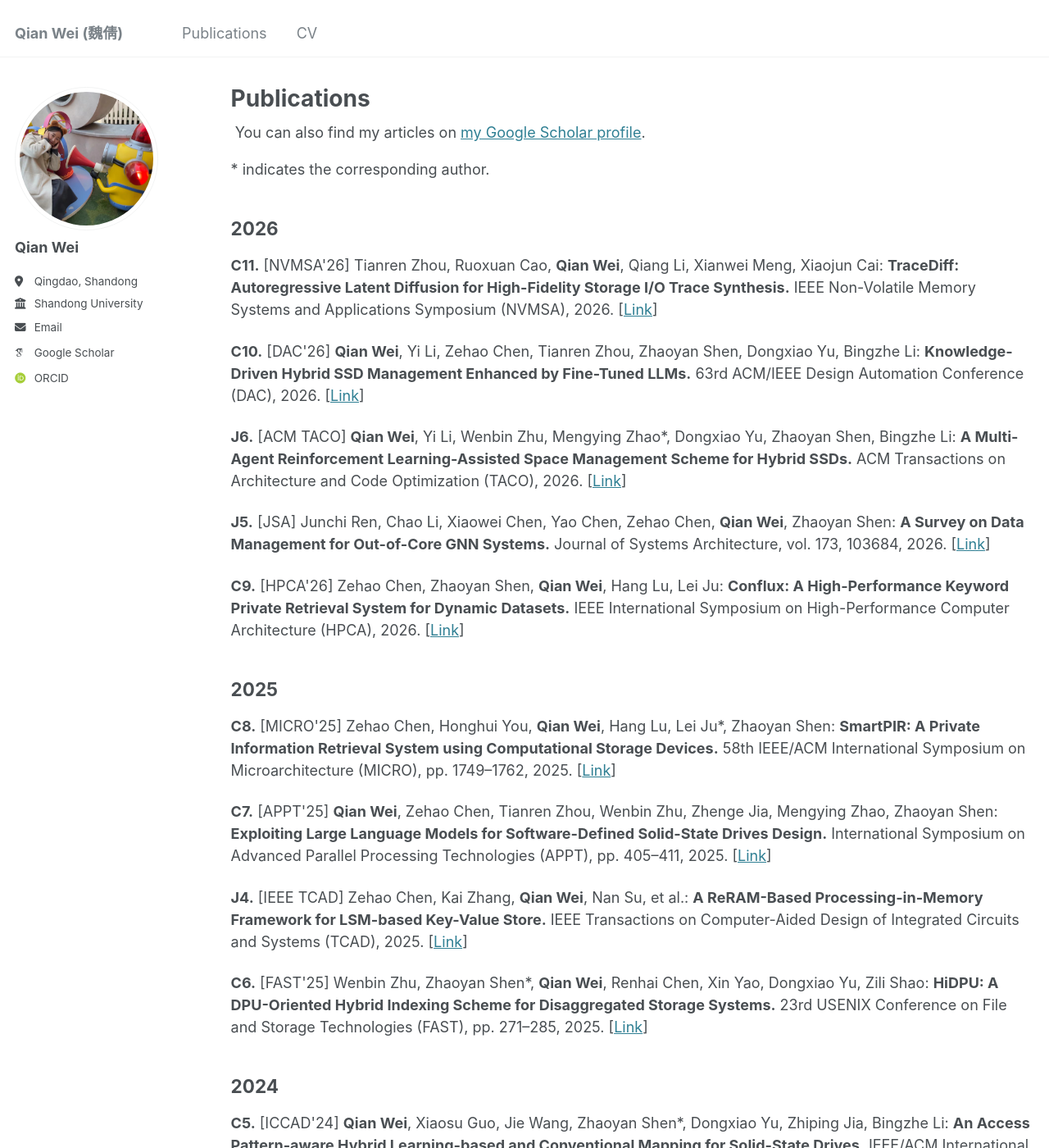
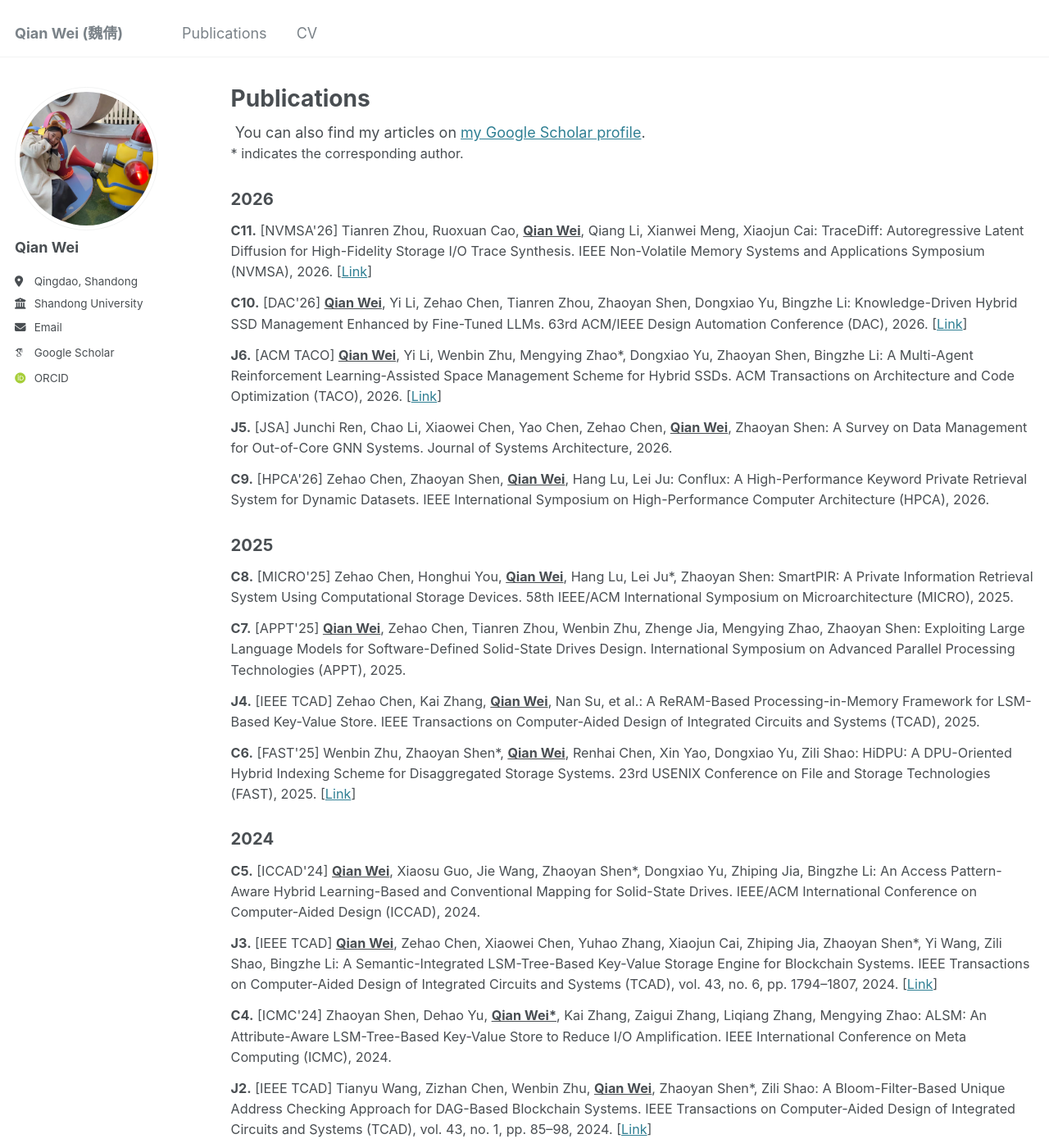
Before and after one commit to starry12/starry12.github.io, a Jekyll site: the page built from _pages/publications.html, in a window 1280 px wide and 1400 px high. Shown: the whole window at 82% size. Built offline with Jekyll 4.4.1, drawn with Linux system fonts in a browser that asks for light colours; some web fonts are replaced; some of the changed text lies outside the part shown.

Commit message:
Update publications.html

```diff
--- a/_pages/publications.html
+++ b/_pages/publications.html
@@ -8,57 +8,78 @@ author_profile: true
 {% if site.author.googlescholar %}
   <div class="wordwrap">
     You can also find my articles on
-    <a href="{{site.author.googlescholar}}">my Google Scholar profile</a>.
+    <a href="{{ site.author.googlescholar }}">my Google Scholar profile</a>.
   </div>
 {% endif %}
 
 {% include base_path %}
 
+<style>
+.publications {
+  font-size: 0.90em;
+  line-height: 1.55;
+}
+
+.publications h2 {
+  margin-top: 1.5em;
+  margin-bottom: 0.7em;
+}
+
+.publications p {
+  margin-top: 0;
+  margin-bottom: 0.8em;
+}
+
+.publications .me {
+  font-weight: bold;
+  text-decoration: underline;
+}
+</style>
+
+<div class="publications">
+
 <p>
 * indicates the corresponding author.
 </p>
-
 
 <h2>2026</h2>
 
 <p>
 <strong>C11.</strong> [NVMSA'26]
-Tianren Zhou, Ruoxuan Cao, <strong>Qian Wei</strong>, Qiang Li, Xianwei Meng, Xiaojun Cai:
-<strong>TraceDiff: Autoregressive Latent Diffusion for High-Fidelity Storage I/O Trace Synthesis.</strong>
+Tianren Zhou, Ruoxuan Cao, <span class="me">Qian Wei</span>, Qiang Li, Xianwei Meng, Xiaojun Cai:
+TraceDiff: Autoregressive Latent Diffusion for High-Fidelity Storage I/O Trace Synthesis.
 IEEE Non-Volatile Memory Systems and Applications Symposium (NVMSA), 2026.
 [<a href="https://nvmsa2026.github.io/" target="_blank" rel="noopener noreferrer">Link</a>]
 </p>
 
 <p>
 <strong>C10.</strong> [DAC'26]
-<strong>Qian Wei</strong>, Yi Li, Zehao Chen, Tianren Zhou, Zhaoyan Shen, Dongxiao Yu, Bingzhe Li:
-<strong>Knowledge-Driven Hybrid SSD Management Enhanced by Fine-Tuned LLMs.</strong>
+<span class="me">Qian Wei</span>, Yi Li, Zehao Chen, Tianren Zhou, Zhaoyan Shen, Dongxiao Yu, Bingzhe Li:
+Knowledge-Driven Hybrid SSD Management Enhanced by Fine-Tuned LLMs.
 63rd ACM/IEEE Design Automation Conference (DAC), 2026.
 [<a href="https://63dac.conference-program.com/presentation/?id=RESEARCH609&sess=sess161" target="_blank" rel="noopener noreferrer">Link</a>]
 </p>
 
 <p>
 <strong>J6.</strong> [ACM TACO]
-<strong>Qian Wei</strong>, Yi Li, Wenbin Zhu, Mengying Zhao*, Dongxiao Yu, Zhaoyan Shen, Bingzhe Li:
-<strong>A Multi-Agent Reinforcement Learning-Assisted Space Management Scheme for Hybrid SSDs.</strong>
+<span class="me">Qian Wei</span>, Yi Li, Wenbin Zhu, Mengying Zhao*, Dongxiao Yu, Zhaoyan Shen, Bingzhe Li:
+A Multi-Agent Reinforcement Learning-Assisted Space Management Scheme for Hybrid SSDs.
 ACM Transactions on Architecture and Code Optimization (TACO), 2026.
 [<a href="https://doi.org/10.1145/3839366" target="_blank" rel="noopener noreferrer">Link</a>]
 </p>
 
 <p>
 <strong>J5.</strong> [JSA]
-Junchi Ren, Chao Li, Xiaowei Chen, Yao Chen, Zehao Chen, <strong>Qian Wei</strong>, Zhaoyan Shen:
-<strong>A Survey on Data Management for Out-of-Core GNN Systems.</strong>
-Journal of Systems Architecture, vol. 173, 103684, 2026.
-[<a href="https://doi.org/10.1016/j.sysarc.2026.103684" target="_blank" rel="noopener noreferrer">Link</a>]
+Junchi Ren, Chao Li, Xiaowei Chen, Yao Chen, Zehao Chen, <span class="me">Qian Wei</span>, Zhaoyan Shen:
+A Survey on Data Management for Out-of-Core GNN Systems.
+Journal of Systems Architecture, 2026.
 </p>
 
 <p>
 <strong>C9.</strong> [HPCA'26]
-Zehao Chen, Zhaoyan Shen, <strong>Qian Wei</strong>, Hang Lu, Lei Ju:
-<strong>Conflux: A High-Performance Keyword Private Retrieval System for Dynamic Datasets.</strong>
+Zehao Chen, Zhaoyan Shen, <span class="me">Qian Wei</span>, Hang Lu, Lei Ju:
+Conflux: A High-Performance Keyword Private Retrieval System for Dynamic Datasets.
 IEEE International Symposium on High-Performance Computer Architecture (HPCA), 2026.
-[<a href="https://2026.hpca-conf.org/details/hpca-2026-main-conference/28/Conflux-A-High-Performance-Keyword-Private-Retrieval-System-for-Dynamic-Datasets" target="_blank" rel="noopener noreferrer">Link</a>]
 </p>
 
 
@@ -66,33 +87,30 @@ IEEE International Symposium on High-Performance Computer Architecture (HPCA), 2
 
 <p>
 <strong>C8.</strong> [MICRO'25]
-Zehao Chen, Honghui You, <strong>Qian Wei</strong>, Hang Lu, Lei Ju*, Zhaoyan Shen:
-<strong>SmartPIR: A Private Information Retrieval System using Computational Storage Devices.</strong>
-58th IEEE/ACM International Symposium on Microarchitecture (MICRO), pp. 1749–1762, 2025.
-[<a href="https://doi.org/10.1145/3725843.3756060" target="_blank" rel="noopener noreferrer">Link</a>]
+Zehao Chen, Honghui You, <span class="me">Qian Wei</span>, Hang Lu, Lei Ju*, Zhaoyan Shen:
+SmartPIR: A Private Information Retrieval System Using Computational Storage Devices.
+58th IEEE/ACM International Symposium on Microarchitecture (MICRO), 2025.
 </p>
 
 <p>
 <strong>C7.</strong> [APPT'25]
-<strong>Qian Wei</strong>, Zehao Chen, Tianren Zhou, Wenbin Zhu, Zhenge Jia, Mengying Zhao, Zhaoyan Shen:
-<strong>Exploiting Large Language Models for Software-Defined Solid-State Drives Design.</strong>
-International Symposium on Advanced Parallel Processing Technologies (APPT), pp. 405–411, 2025.
-[<a href="https://doi.org/10.1007/978-981-95-1021-4_32" target="_blank" rel="noopener noreferrer">Link</a>]
+<span class="me">Qian Wei</span>, Zehao Chen, Tianren Zhou, Wenbin Zhu, Zhenge Jia, Mengying Zhao, Zhaoyan Shen:
+Exploiting Large Language Models for Software-Defined Solid-State Drives Design.
+International Symposium on Advanced Parallel Processing Technologies (APPT), 2025.
 </p>
 
 <p>
 <strong>J4.</strong> [IEEE TCAD]
-Zehao Chen, Kai Zhang, <strong>Qian Wei</strong>, Nan Su, et al.:
-<strong>A ReRAM-Based Processing-in-Memory Framework for LSM-based Key-Value Store.</strong>
+Zehao Chen, Kai Zhang, <span class="me">Qian Wei</span>, Nan Su, et al.:
+A ReRAM-Based Processing-in-Memory Framework for LSM-Based Key-Value Store.
 IEEE Transactions on Computer-Aided Design of Integrated Circuits and Systems (TCAD), 2025.
-[<a href="https://doi.org/10.1109/TCAD.2025.3591410" target="_blank" rel="noopener noreferrer">Link</a>]
 </p>
 
 <p>
 <strong>C6.</strong> [FAST'25]
-Wenbin Zhu, Zhaoyan Shen*, <strong>Qian Wei</strong>, Renhai Chen, Xin Yao, Dongxiao Yu, Zili Shao:
-<strong>HiDPU: A DPU-Oriented Hybrid Indexing Scheme for Disaggregated Storage Systems.</strong>
-23rd USENIX Conference on File and Storage Technologies (FAST), pp. 271–285, 2025.
+Wenbin Zhu, Zhaoyan Shen*, <span class="me">Qian Wei</span>, Renhai Chen, Xin Yao, Dongxiao Yu, Zili Shao:
+HiDPU: A DPU-Oriented Hybrid Indexing Scheme for Disaggregated Storage Systems.
+23rd USENIX Conference on File and Storage Technologies (FAST), 2025.
 [<a href="https://www.usenix.org/conference/fast25/presentation/zhu" target="_blank" rel="noopener noreferrer">Link</a>]
 </p>
 
@@ -101,36 +119,34 @@ Wenbin Zhu, Zhaoyan Shen*, <strong>Qian Wei</strong>, Renhai Chen, Xin Yao, Dong
 
 <p>
 <strong>C5.</strong> [ICCAD'24]
-<strong>Qian Wei</strong>, Xiaosu Guo, Jie Wang, Zhaoyan Shen*, Dongxiao Yu, Zhiping Jia, Bingzhe Li:
-<strong>An Access Pattern-aware Hybrid Learning-based and Conventional Mapping for Solid-State Drives.</strong>
+<span class="me">Qian Wei</span>, Xiaosu Guo, Jie Wang, Zhaoyan Shen*, Dongxiao Yu, Zhiping Jia, Bingzhe Li:
+An Access Pattern-Aware Hybrid Learning-Based and Conventional Mapping for Solid-State Drives.
 IEEE/ACM International Conference on Computer-Aided Design (ICCAD), 2024.
-[<a href="https://doi.org/10.1145/3676536.3676765" target="_blank" rel="noopener noreferrer">Link</a>]
 </p>
 
 <p>
 <strong>J3.</strong> [IEEE TCAD]
-<strong>Qian Wei</strong>, Zehao Chen, Xiaowei Chen, Yuhao Zhang, Xiaojun Cai, Zhiping Jia, Zhaoyan Shen*, Yi Wang, Zili Shao, Bingzhe Li:
-<strong>A Semantic-Integrated LSM-Tree-Based Key-Value Storage Engine for Blockchain Systems.</strong>
+<span class="me">Qian Wei</span>, Zehao Chen, Xiaowei Chen, Yuhao Zhang, Xiaojun Cai, Zhiping Jia, Zhaoyan Shen*, Yi Wang, Zili Shao, Bingzhe Li:
+A Semantic-Integrated LSM-Tree-Based Key-Value Storage Engine for Blockchain Systems.
 IEEE Transactions on Computer-Aided Design of Integrated Circuits and Systems (TCAD),
 vol. 43, no. 6, pp. 1794–1807, 2024.
-[<a href="https://doi.org/10.1109/TCAD.2023.3348771" target="_blank" rel="noopener noreferrer">Link</a>]
+[<a href="https://ieeexplore.ieee.org/abstract/document/10376454" target="_blank" rel="noopener noreferrer">Link</a>]
 </p>
 
 <p>
 <strong>C4.</strong> [ICMC'24]
-Zhaoyan Shen, Dehao Yu, <strong>Qian Wei*</strong>, Kai Zhang, Zaigui Zhang, Liqiang Zhang, Mengying Zhao:
-<strong>ALSM: An Attribute-Aware LSM-Tree Based Key-Value Store to Reduce I/O Amplification.</strong>
+Zhaoyan Shen, Dehao Yu, <span class="me">Qian Wei*</span>, Kai Zhang, Zaigui Zhang, Liqiang Zhang, Mengying Zhao:
+ALSM: An Attribute-Aware LSM-Tree-Based Key-Value Store to Reduce I/O Amplification.
 IEEE International Conference on Meta Computing (ICMC), 2024.
-[<a href="https://doi.org/10.1109/ICMC60390.2024.00013" target="_blank" rel="noopener noreferrer">Link</a>]
 </p>
 
 <p>
 <strong>J2.</strong> [IEEE TCAD]
-Tianyu Wang, Zizhan Chen, Wenbin Zhu, <strong>Qian Wei</strong>, Zhaoyan Shen*, Zili Shao:
-<strong>A Bloom-Filter-Based Unique Address Checking Approach for DAG-Based Blockchain Systems.</strong>
+Tianyu Wang, Zizhan Chen, Wenbin Zhu, <span class="me">Qian Wei</span>, Zhaoyan Shen*, Zili Shao:
+A Bloom-Filter-Based Unique Address Checking Approach for DAG-Based Blockchain Systems.
 IEEE Transactions on Computer-Aided Design of Integrated Circuits and Systems (TCAD),
 vol. 43, no. 1, pp. 85–98, 2024.
-[<a href="https://doi.org/10.1109/TCAD.2023.3301393" target="_blank" rel="noopener noreferrer">Link</a>]
+[<a href="https://ieeexplore.ieee.org/abstract/document/10201924" target="_blank" rel="noopener noreferrer">Link</a>]
 </p>
 
 
@@ -138,18 +154,18 @@ vol. 43, no. 1, pp. 85–98, 2024.
 
 <p>
 <strong>C3.</strong> [TUR-C'23]
-<strong>Qian Wei</strong>, Zhaoyan Shen*:
-<strong>Improving Blockchain Scalability from Storage Perspective.</strong>
-ACM Turing Award Celebration Conference - China (TUR-C), 2023.
-[<a href="https://dl.acm.org/doi/10.1145/3603165.3607425" target="_blank" rel="noopener noreferrer">Link</a>]
+<span class="me">Qian Wei</span>, Zhaoyan Shen*:
+Improving Blockchain Scalability from Storage Perspective.
+ACM Turing Celebration Conference (TUR-C), 2023.
+[<a href="https://dl.acm.org/doi/abs/10.1145/3603165.3607425" target="_blank" rel="noopener noreferrer">Link</a>]
 </p>
 
 <p>
 <strong>C2.</strong> [DAC'23]
-<strong>Qian Wei</strong>, Yi Li, Zhiping Jia, Mengying Zhao, Zhaoyan Shen*, Bingzhe Li:
-<strong>Reinforcement Learning-Assisted Management for Convertible SSDs.</strong>
+<span class="me">Qian Wei</span>, Yi Li, Zhiping Jia, Mengying Zhao, Zhaoyan Shen*, Bingzhe Li:
+Reinforcement Learning-Assisted Management for Convertible SSDs.
 60th ACM/IEEE Design Automation Conference (DAC), 2023.
-[<a href="https://ieeexplore.ieee.org/document/10247929" target="_blank" rel="noopener noreferrer">Link</a>]
+[<a href="https://ieeexplore.ieee.org/abstract/document/10247929" target="_blank" rel="noopener noreferrer">Link</a>]
 </p>
 
 
@@ -157,17 +173,19 @@ ACM Turing Award Celebration Conference - China (TUR-C), 2023.
 
 <p>
 <strong>C1.</strong> [ICCAD'22]
-<strong>Qian Wei</strong>, Zhaoyan Shen*, Yiheng Tong, Zhiping Jia, Lei Ju, Jiezhi Chen, Bingzhe Li:
-<strong>Re-LSM: A ReRAM-Based Processing-in-Memory Framework for LSM-Based Key-Value Store.</strong>
+<span class="me">Qian Wei</span>, Zhaoyan Shen*, Yiheng Tong, Zhiping Jia, Lei Ju, Jiezhi Chen, Bingzhe Li:
+Re-LSM: A ReRAM-Based Processing-in-Memory Framework for LSM-Based Key-Value Store.
 IEEE/ACM International Conference on Computer-Aided Design (ICCAD), 2022.
-[<a href="https://doi.org/10.1145/3508352.3549392" target="_blank" rel="noopener noreferrer">Link</a>]
+[<a href="https://dl.acm.org/doi/abs/10.1145/3508352.3549392" target="_blank" rel="noopener noreferrer">Link</a>]
 </p>
 
 <p>
 <strong>J1.</strong> [ACM TECS]
-<strong>Qian Wei</strong>, Bingzhe Li, Wanli Chang, Zhiping Jia, Zhaoyan Shen*, Zili Shao:
-<strong>A Survey of Blockchain Data Management Systems.</strong>
+<span class="me">Qian Wei</span>, Bingzhe Li, Wanli Chang, Zhiping Jia, Zhaoyan Shen*, Zili Shao:
+A Survey of Blockchain Data Management Systems.
 ACM Transactions on Embedded Computing Systems (TECS),
 vol. 21, no. 3, pp. 1–28, 2022.
-[<a href="https://doi.org/10.1145/3502741" target="_blank" rel="noopener noreferrer">Link</a>]
+[<a href="https://dl.acm.org/doi/full/10.1145/3502741" target="_blank" rel="noopener noreferrer">Link</a>]
 </p>
+
+</div>
```
